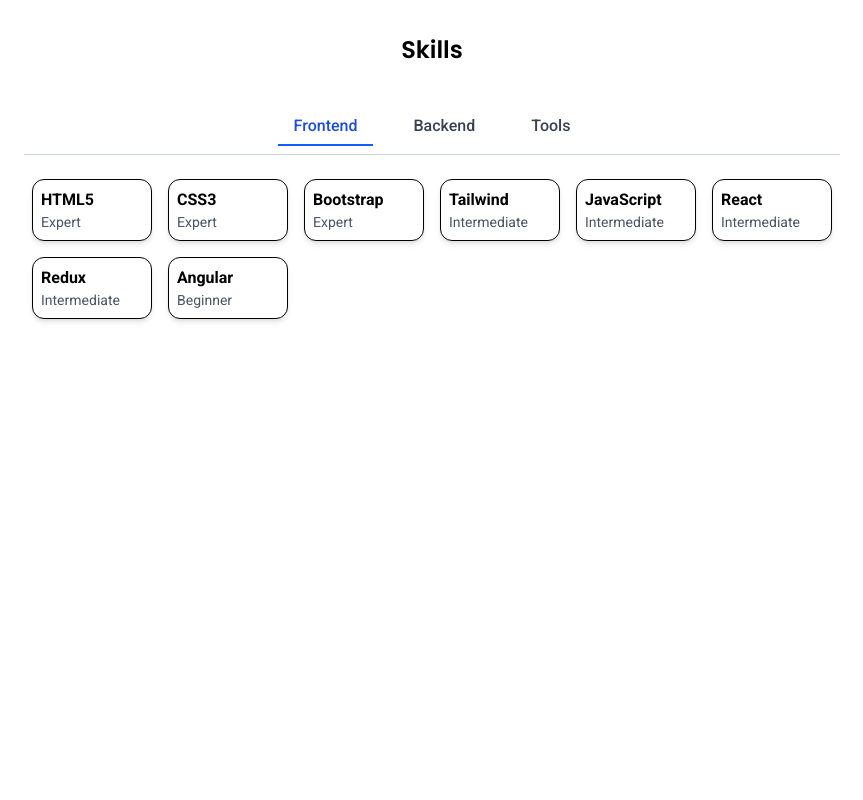
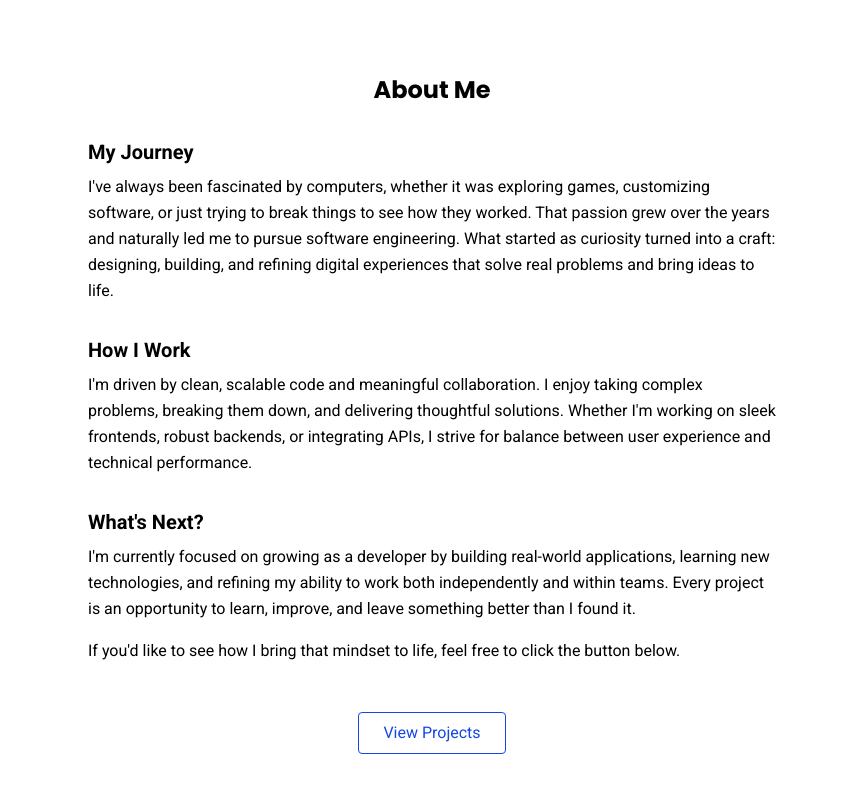
Before and after one commit to Abdulaziz-Abukar/portfolio, a React (Vite) app: page / in a window 1280 px wide. Shown: the part 960-1760 px from the top of the page, without its empty margins (208-1071 px from the left). Built offline with nearby package versions, Linux system fonts and the light colour scheme.

Commit message:
Adds an about section and fixes some paddings and margining

```diff
--- a/src/components/About.jsx
+++ b/src/components/About.jsx
@@ -0,0 +1,56 @@
+import React from "react";
+
+export const About = () => {
+  return (
+    <div className="max-w-3xl mx-auto p-8 sm:p-10 space-y-8 font-body">
+      <h2 className="text-2xl font-bold font-heading text-center">About Me</h2>
+
+      <section>
+        <h3 className="text-xl font-semibold mb-2">My Journey</h3>
+        <p className="leading-relaxed">
+          I've always been fascinated by computers, whether it was exploring
+          games, customizing software, or just trying to break things to see how
+          they worked. That passion grew over the years and naturally led me to
+          pursue software engineering. What started as curiosity turned into a
+          craft: designing, building, and refining digital experiences that
+          solve real problems and bring ideas to life.
+        </p>
+      </section>
+
+      <section>
+        <h3 className="text-xl font-semibold mb-2">How I Work</h3>
+        <p className="leading-relaxed">
+          I'm driven by clean, scalable code and meaningful collaboration. I
+          enjoy taking complex problems, breaking them down, and delivering
+          thoughtful solutions. Whether I'm working on sleek frontends, robust
+          backends, or integrating APIs, I strive for balance between user
+          experience and technical performance.
+        </p>
+      </section>
+
+      <section>
+        <h3 className="text-xl font-semibold mb-2">What's Next?</h3>
+        <p className="leading-relaxed">
+          I'm currently focused on growing as a developer by building real-world
+          applications, learning new technologies, and refining my ability to
+          work both independently and within teams. Every project is an
+          opportunity to learn, improve, and leave something better than I found
+          it.
+        </p>
+        <p className="leading-relaxed mt-4">
+          If you'd like to see how I bring that mindset to life, feel free to
+          click the button below.
+        </p>
+      </section>
+
+      <section className="flex justify-center mt-12">
+        <a
+          href="#projects-section"
+          className="px-6 py-2 border border-blue-700 text-blue-700 rounded hover:bg-blue-700 hover:text-white transition duration-200"
+        >
+          View Projects
+        </a>
+      </section>
+    </div>
+  );
+};
--- a/src/components/Hero.jsx
+++ b/src/components/Hero.jsx
@@ -70,9 +70,9 @@
 
         {/* Text Section */}
         <div className="text-center xl:text-left space-y-5 max-w-2xl">
-          <h2 className="text-xl md:text-2xl text-gray-900 font-heading">
+          <h1 className="text-xl md:text-2xl text-gray-900 font-heading">
             Hi, I'm Abdulaziz
-          </h2>
+          </h1>
           <h3 className="text-lg md:text-2xl text-gray-900 font-heading">
             But others know me as a{" "}
             <span className="text-lg md:text-3xl text-blue-800 font-semibold">
@@ -80,7 +80,7 @@
             </span>
             {!menuOpen && <span className="animate-pulse">|</span>}
           </h3>
-          <p className="hidden sm:block text-gray-700 text-base md:text-lg leading-relaxed font-body">
+          <p className="hidden sm:block text-gray-700 text-base leading-relaxed font-body">
             I'm a software developer with a passion for continuous learning and
             building tools that make life easier. I thrive on solving complex
             problems, exploring new technologies, and writing code that’s as
--- a/src/components/Navbar.jsx
+++ b/src/components/Navbar.jsx
@@ -26,7 +26,7 @@
   return (
     <nav className="font-heading">
       {/* Desktop */}
-      <ul className="hidden lg:flex justify-center items-center gap-14 text-2xl">
+      <ul className="hidden lg:flex justify-center items-center gap-14 text-xl">
         {navItems.map((item, i) => (
           <li key={i}>
             <a href={item.href}>{item.name}</a>
--- a/src/components/Skills.jsx
+++ b/src/components/Skills.jsx
@@ -13,14 +13,11 @@
 
   return (
     <>
-      <h2
-        className="text-xl md:text-2xl font-semibold text-center scroll-mt-60 font-heading"
-        id="skills-section"
-      >
-        Skills
-      </h2>
       <section className="flex flex-col items-center justify-center w-full px-4">
-        <div className="w-full max-w-4xl p-6 sm:p-10">
+        <div className="w-full max-w-3xl skills-height p-6 sm:p-10 space-y-8">
+          <h2 className="text-2xl font-bold font-heading text-center mb-6">
+            Skills
+          </h2>
           {/* Tabs */}
           <ul className="flex justify-center gap-4 sm:gap-6 border-b border-gray-300 pb-2 font-body">
             {tabs.map((tab) => (
@@ -59,7 +56,7 @@
                   key={index}
                   className="flex flex-col p-2 rounded-xl text-sm sm:text-base border shadow-md bg-white hover:shadow-md transition"
                 >
-                  <p className="font-semibold">{skill.name}</p>
+                  <p className="font-semibold ">{skill.name}</p>
                   <p className="text-sm text-gray-600">{skill.level}</p>
                 </li>
               ))}
--- a/src/index.css
+++ b/src/index.css
@@ -15,3 +15,7 @@
 .font-footer {
   font-family: "Space Mono", monospace;
 }
+
+.skills-height {
+  min-height: 450px;
+}
--- a/src/pages/Home.jsx
+++ b/src/pages/Home.jsx
@@ -2,6 +2,7 @@
 import { TextLogo } from "../components/TextLogo";
 import { Navbar } from "../components/Navbar";
 import { Hero } from "../components/Hero";
+import { About } from "../components/About";
 import { Skills } from "../components/Skills";
 
 export const Home = () => {
@@ -17,13 +18,15 @@
       </header>
       <main className="h-[10000px]">
         {/* Hero-Section */}
-        <section className="w-full h-[750px] flex items-center sm:justify-center sm:px-18">
+        <section className="w-full h-[650px] flex items-center sm:justify-center sm:px-18">
           <Hero menuOpen={menuOpen} />
         </section>
         {/* About */}
-        <section></section>
+        <section className="p-10 sm:px-18 mt-40">
+          <About />
+        </section>
         {/* Skills */}
-        <section className="mt-25">
+        <section className="p-10 sm:px-18 mt-50">
           <Skills />
         </section>
         {/* Projects */}
```
